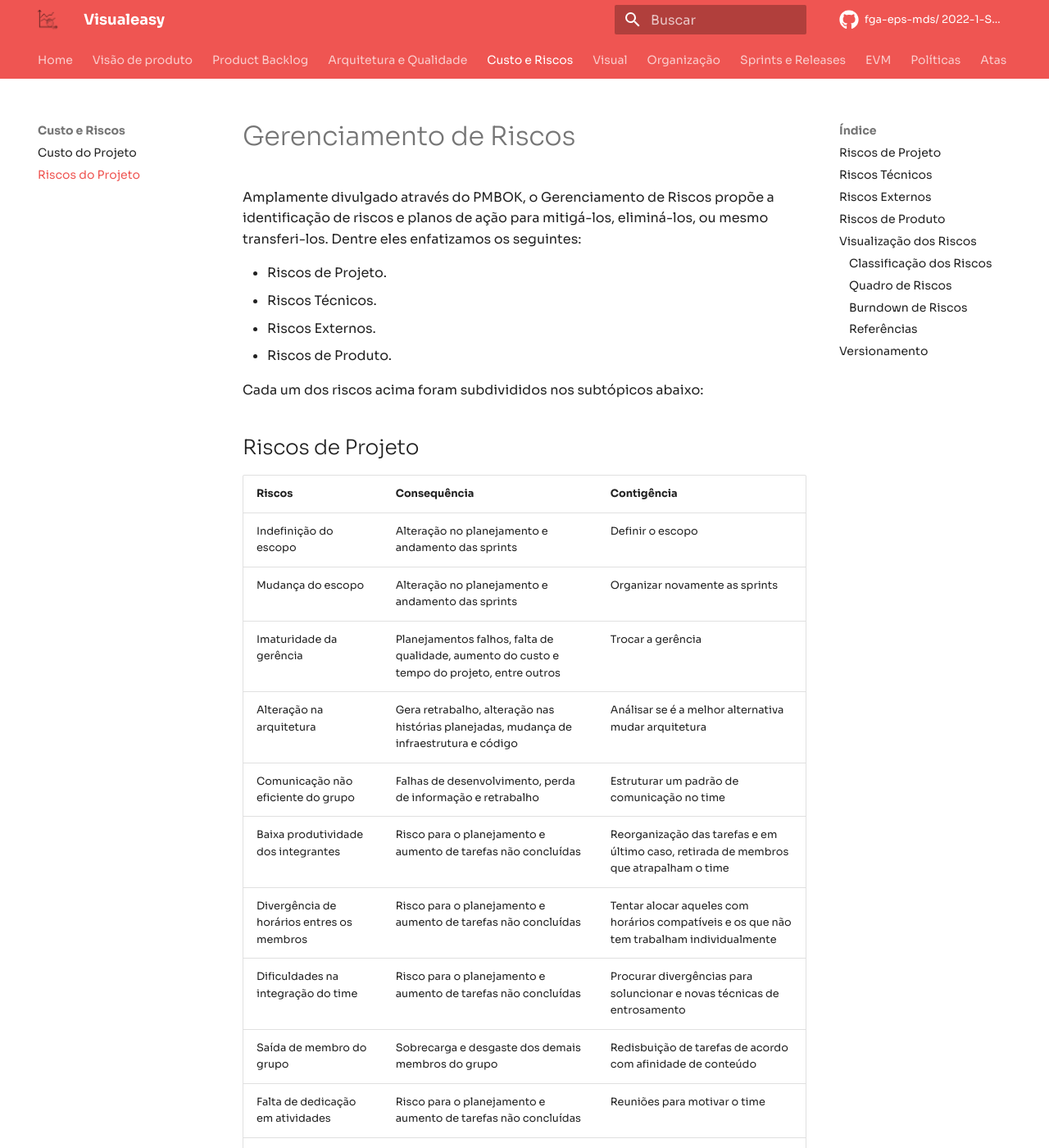
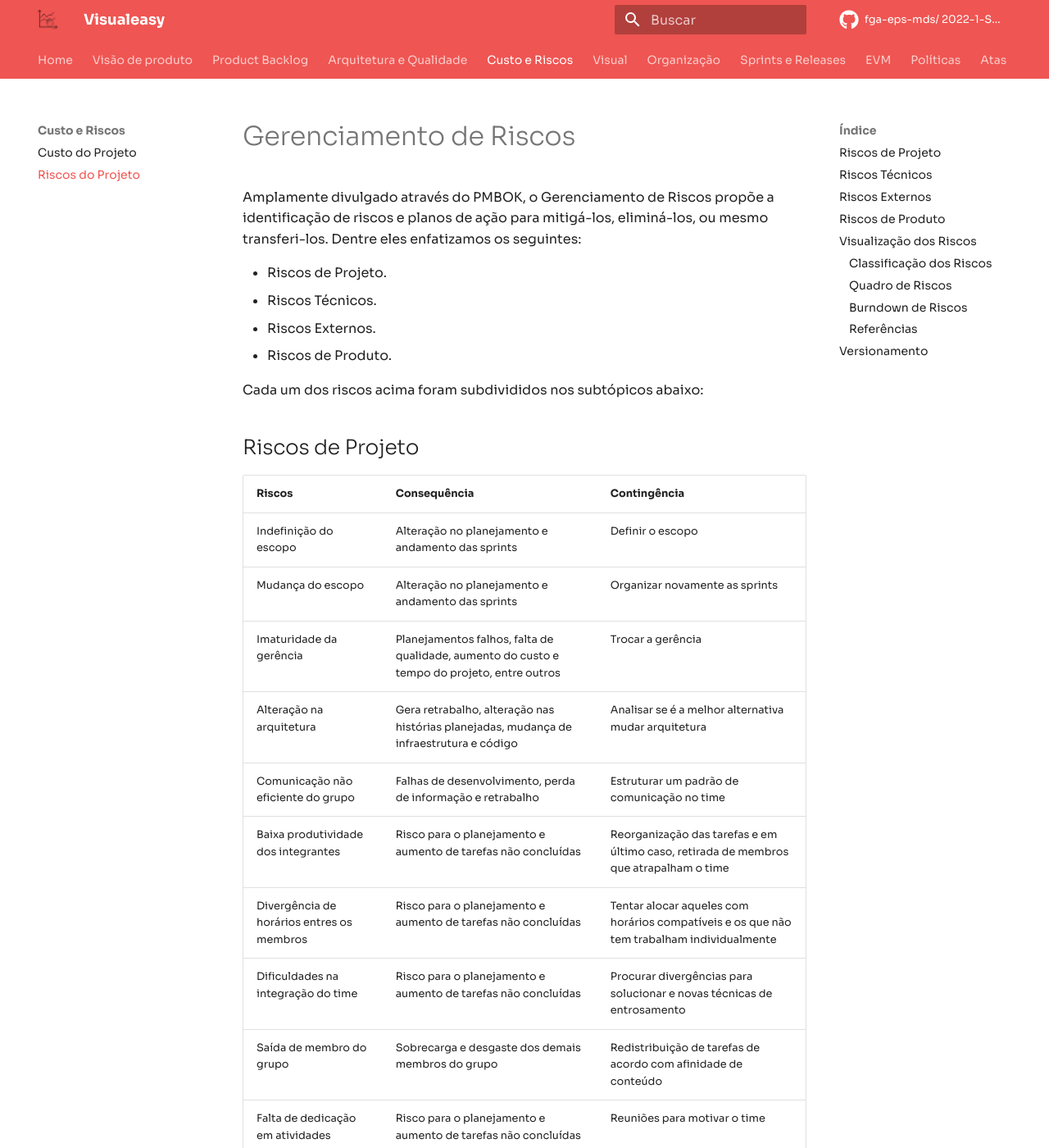
Before and after one commit to fga-eps-mds/2022-1-Visualeasy-Doc, an MkDocs documentation site: the page built from docs/documentacao/risco.md, in a window 1280 px wide and 1400 px high. Shown: the whole window at 82% size. Built offline with MkDocs 1.6.1 and Material for MkDocs 9.7.7, drawn with Linux system fonts in a browser that asks for light colours; comment, search, counter and statistics services are not loaded; some of the changed text lies outside the part shown.

Commit message:
Corrigindo ortografia risco e id-visual

```diff
--- a/docs/documentacao/risco.md
+++ b/docs/documentacao/risco.md
@@ -12,17 +12,17 @@ Cada um dos riscos acima foram subdivididos nos subtópicos abaixo:
 
 ## Riscos de Projeto
 
-| Riscos | Consequência |Contigência|
+| Riscos | Consequência |Contingência|
 |--------|--------------|-----------|
 | Indefinição do escopo | Alteração no planejamento e andamento das sprints | Definir o escopo|
 | Mudança do escopo | Alteração no planejamento e andamento das sprints |Organizar novamente as sprints|
 | Imaturidade da gerência | Planejamentos falhos, falta de qualidade, aumento do custo e tempo do projeto, entre outros | Trocar a gerência|
-| Alteração na arquitetura | Gera retrabalho, alteração nas histórias planejadas, mudança de infraestrutura e código | Análisar se é a melhor alternativa mudar arquitetura |
+| Alteração na arquitetura | Gera retrabalho, alteração nas histórias planejadas, mudança de infraestrutura e código | Analisar se é a melhor alternativa mudar arquitetura |
 | Comunicação não eficiente do grupo | Falhas de desenvolvimento, perda de informação e retrabalho | Estruturar um padrão de comunicação no time|
 | Baixa produtividade dos integrantes  | Risco para o planejamento e aumento de tarefas não concluídas | Reorganização das tarefas e em último caso, retirada de membros que atrapalham o time|
 | Divergência de horários entres os membros | Risco para o planejamento e aumento de tarefas não concluídas | Tentar alocar aqueles com horários compatíveis e os que não tem trabalham individualmente|
-| Dificuldades na integração do time | Risco para o planejamento e aumento de tarefas não concluídas |Procurar divergências para soluncionar e novas técnicas de entrosamento|
-| Saída de membro do grupo | Sobrecarga e desgaste dos demais membros do grupo | Redisbuição de tarefas de acordo com afinidade de conteúdo|
+| Dificuldades na integração do time | Risco para o planejamento e aumento de tarefas não concluídas |Procurar divergências para solucionar e novas técnicas de entrosamento|
+| Saída de membro do grupo | Sobrecarga e desgaste dos demais membros do grupo | Redistribuição de tarefas de acordo com afinidade de conteúdo|
 | Falta de dedicação em atividades | Risco para o planejamento e aumento de tarefas não concluídas |Reuniões para motivar o time|
 | Atividades atrasadas | Risco para o planejamento e aumento de tarefas não concluídas | Procurar o motivo dos atrasos e solucionar|
 | Atividades secundárias dos membros | Risco para o planejamento e aumento de tarefas não concluídas |Encaixar os horários disponíveis dos membros na agenda do time|
@@ -72,7 +72,7 @@ Seguindo um dos pilares do Scrum que diz respeito à transparência, e do PMBOK
 
 ### *Burndown* de Riscos
 
-As informações coletadas durante a avaliação de risco podem ser usadas para criar um Gráfico de *Burndown* de Risco. Ele descreve os riscos identificados no projeto, os monitora analisando seus respectivos impactos e probabilidade de ocorrência ao longo do período de desenvolvimento do projeto.
+As informações coletadas durante a avaliação de risco podem ser usadas para criar um Gráfico de *Burndown* de Risco. Ele descreve os riscos identificados no projeto, os monitora, analisando seus respectivos impactos e probabilidade de ocorrência ao longo do período de desenvolvimento do projeto.
 
 <iframe src="https://docs.google.com/spreadsheets/d/e/2PACX-1vR7kctCU30z6PdOfWeeuDTmj6d1ol2pdk5jSt0oaa7NFsXvE2IvJGgmACh7EWpmEtqUw0DB_zInGMLs/pubhtml?gid=403121833&amp;single=true" width="100%" height="900px"></iframe>
 
```
Also changed, not shown: other parts of docs/documentacao/risco.md (+2 -1 lines), docs/documentacao/id-visual.md (+2 -2 lines).
